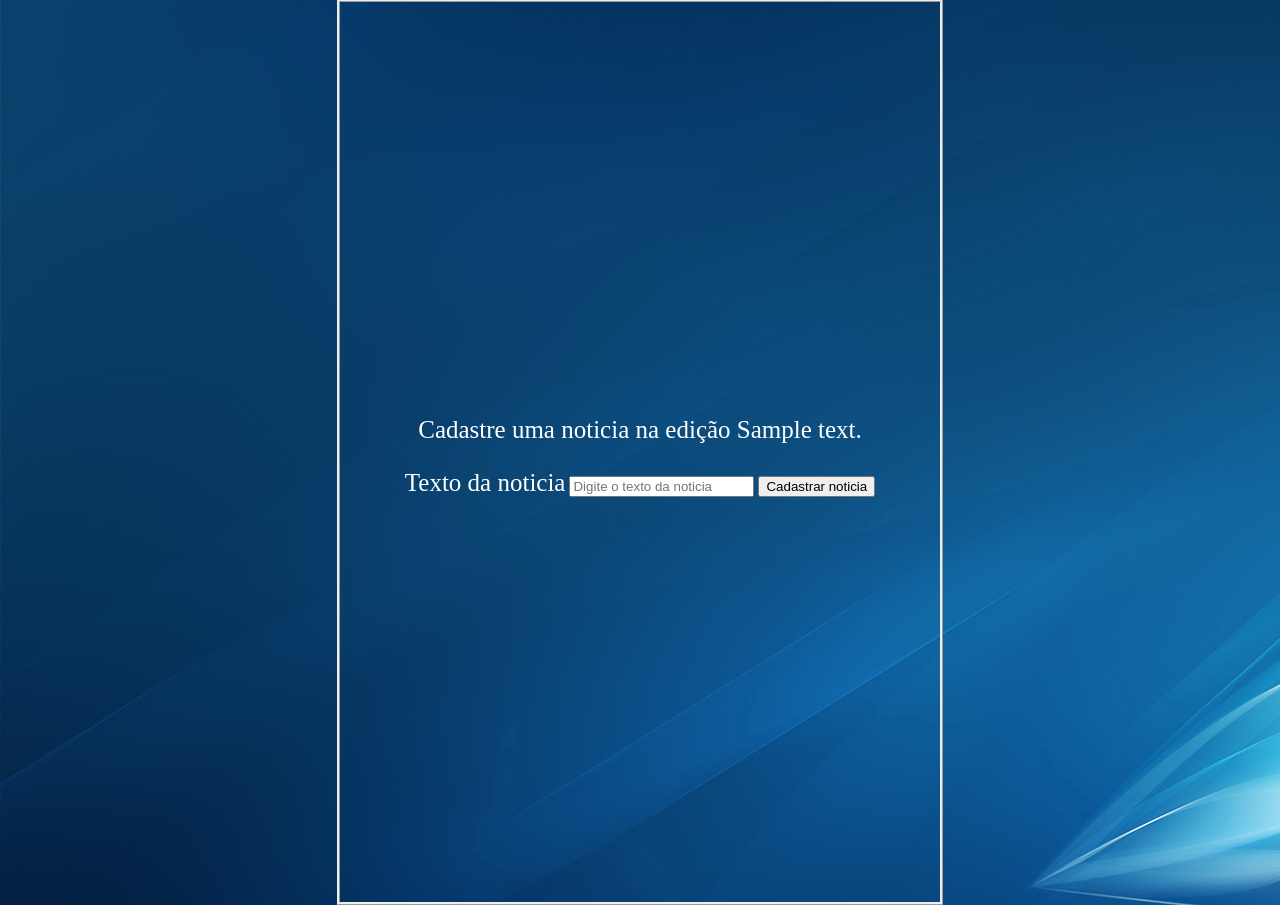
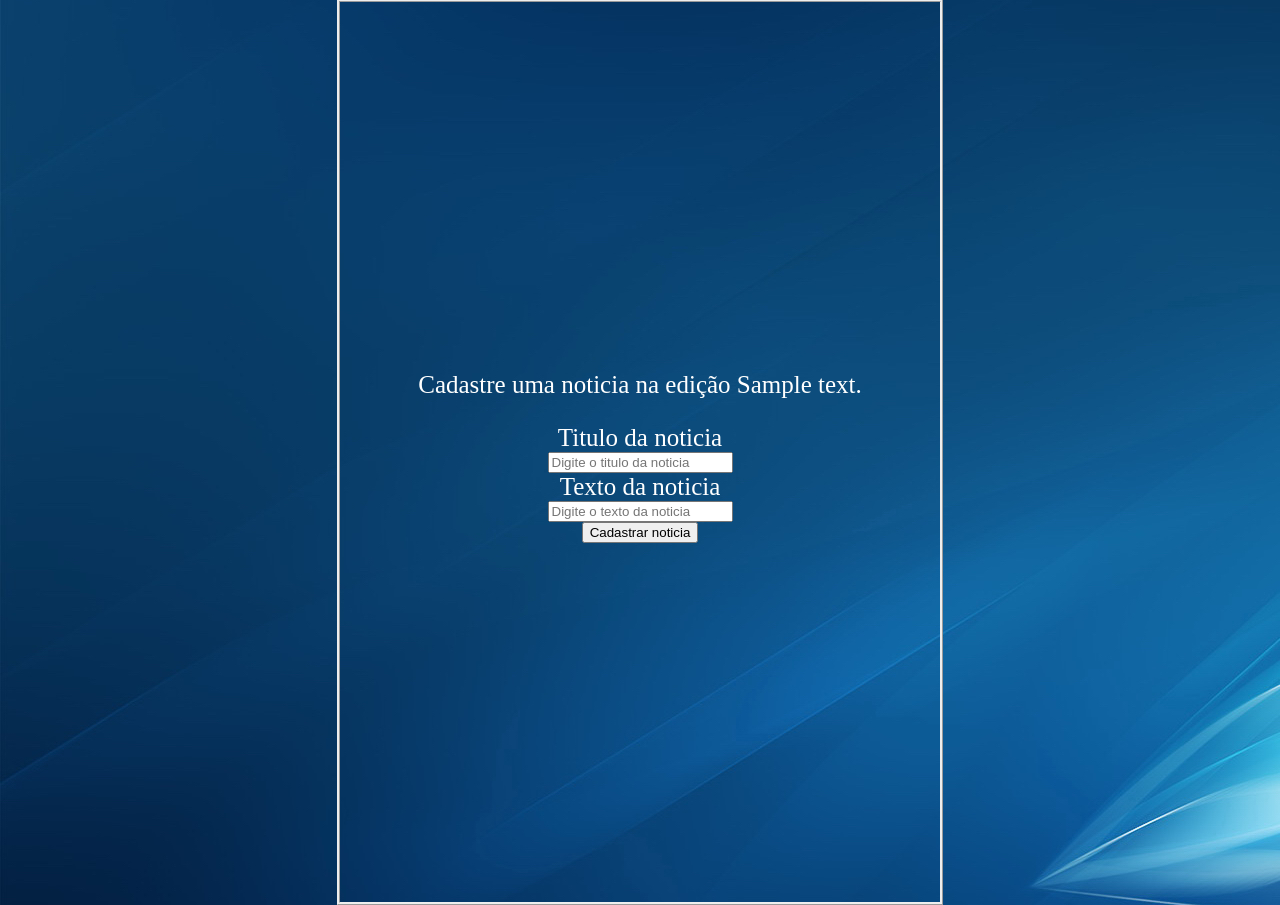
Before and after one commit to Fingoon/dsweb2022.1, a Django app: page /cadastronoticia/1/ in a window 1280 px wide. Shown: the part 27-932 px from the top of the page. Run offline with Django 3.2, Linux system fonts and the light colour scheme; a user stored in the database is signed in; tables that the repository leaves empty hold one stand-in row (values such as "Sample post").

Commit message:
mudança no model noticia e nos templates relacionados
inclui o atributo titulo a noticia e fiz mudanças nos templates relacionados

```diff
--- a/mysite/plataforma/models.py
+++ b/mysite/plataforma/models.py
@@ -25,6 +25,7 @@ class Edicao(models.Model):
 
 class Noticia(models.Model):
     colunista = models.ForeignKey(Colunista, on_delete=models.CASCADE)
+    titulo = models.CharField(max_length=500)
     texto = models.CharField(max_length=500)
     edicao = models.ForeignKey(Edicao, on_delete=models.CASCADE)
     data_pub = models.DateTimeField(auto_now_add=True)
--- a/mysite/plataforma/templates/plataforma/cadastrarcomentario.html
+++ b/mysite/plataforma/templates/plataforma/cadastrarcomentario.html
@@ -5,7 +5,7 @@
 <body>
     <main>
         <div class="center">
-        <p class="admin">Cadastre um comentario na noticia: {{noticia.texto}}</p>
+        <p class="admin">Cadastre um comentario na noticia: {{noticia.titulo}}</p>
         <form action="{% url 'plataforma:cadastrocomentario' noticia.id %}" method="POST" id="cadastrocomentario">
             {% csrf_token %}
             <label class="admin" for="texto">Comentario:</label>
--- a/mysite/plataforma/templates/plataforma/cadastrarnoticia.html
+++ b/mysite/plataforma/templates/plataforma/cadastrarnoticia.html
@@ -8,8 +8,14 @@
         <p class="admin">Cadastre uma noticia na edição {{edicao.texto}}</p>
         <form action="{% url 'plataforma:cadastronoticia' edicao.id %}" method="POST" id="cadastronoticia">
             {% csrf_token %}
+            <div>
+            <label class="admin" for="titulo">Titulo da noticia</label>
+            <input type="titulo" name="titulo" id="titulo" placeholder="Digite o titulo da noticia"  required>
+            </div>
+            <div>
             <label class="admin" for="texto">Texto da noticia</label>
             <input type="texto" name="texto" id="texto" placeholder="Digite o texto da noticia"  required>
+            </div>
             <input type="submit" value="Cadastrar noticia">
             {% if request.GET.next %}
                 <input type="hidden" name="next" value="{{ request.GET.next }}">
--- a/mysite/plataforma/templates/plataforma/detailedicao.html
+++ b/mysite/plataforma/templates/plataforma/detailedicao.html
@@ -27,7 +27,7 @@
         {% if edicao.noticia_set.all %}
             <ul>
             {% for noticia in edicao.noticia_set.all %}
-                <li class="noticia"><a class="noticia" href="{% url 'plataforma:detailnoticia' noticia.id %}">{{ noticia.texto }}</li>
+                <li class="noticia"><a class="noticia" href="{% url 'plataforma:detailnoticia' noticia.id %}">{{ noticia.titulo }}</li>
             {% endfor %}
             </ul>
         {% else %}
--- a/mysite/plataforma/templates/plataforma/homejornal.html
+++ b/mysite/plataforma/templates/plataforma/homejornal.html
@@ -41,7 +41,7 @@
             <h1>NOTICIAS RECENTES:</h1>
             <ul>
             {% for noticia in noticia_list %}
-                <li><a class="noticia" href="{% url 'plataforma:detailnoticia' noticia.id %}">{{ noticia.texto }}</a></li>
+                <li><a class="noticia" href="{% url 'plataforma:detailnoticia' noticia.id %}">{{ noticia.titulo }}</a></li>
             {% endfor %}
             </ul>
         {% else %}
--- a/mysite/plataforma/views.py
+++ b/mysite/plataforma/views.py
@@ -80,12 +80,13 @@ class CadastroNoticia(View):
         return render(request, 'plataforma/cadastrarnoticia.html', contexto)
 
     def post(self, request, edicao_id, *args, **kwargs):
+        titulo = request.POST['titulo']
         texto = request.POST['texto']
         edicao = get_object_or_404(Edicao, pk=edicao_id)
 
         if texto:
             if hasattr(request.user, 'colunista'):
-                noticia = Noticia(colunista=request.user.colunista, texto = texto, edicao = edicao)
+                noticia = Noticia(colunista=request.user.colunista, texto = texto, edicao = edicao, titulo = titulo)
                 noticia.save()
                 return HttpResponseRedirect(reverse('plataforma:detailedicao', args=(edicao_id,)))
             else:
```
Also changed, not shown: mysite/plataforma/templates/plataforma/detailnoticia.html (+4 -3 lines), mysite/plataforma/migrations/0001_initial.py.
